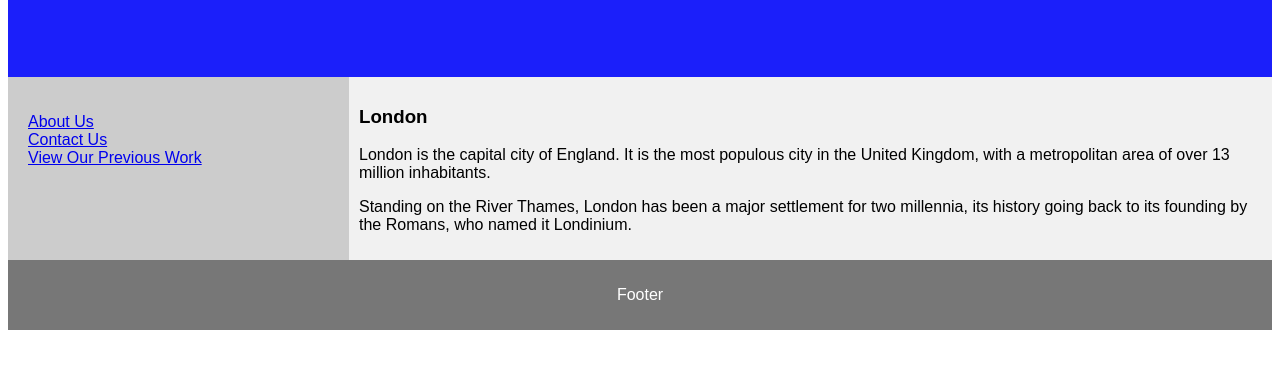
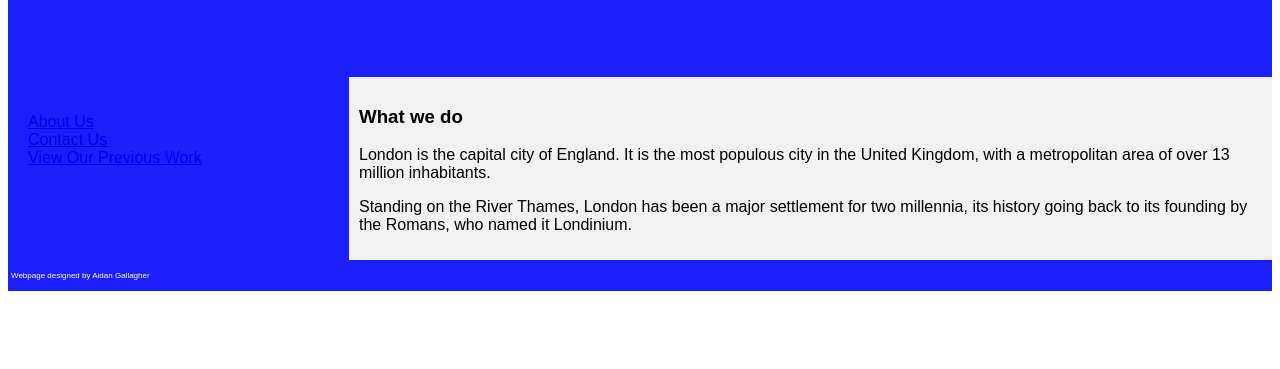
Before and after one commit to aidan1888/Xcessive-draft, a plain HTML site: page index.html in a window 1280 px wide. Shown: the part 355-724 px from the top of the page. Drawn offline with Linux system fonts and the light colour scheme.

Commit message:
added webpages

```diff
--- a/index.html
+++ b/index.html
@@ -17,23 +17,23 @@
 <section>
   <nav>
     <ul>
-      <li><a href="#">About Us</a></li>
+      <li><a href="index2.html">About Us</a></li>
 
-      <li><a href="#">Contact Us</a></li>
+      <li><a href="index3.html">Contact Us</a></li>
 
-      <li><a href="#">View Our Previous Work</a></li>
+      <li><a href="index4.html">View Our Previous Work</a></li>
     </ul>
   </nav>
 
   <article>
-    <h1>London</h1>
+    <h1>What we do</h1>
     <p>London is the capital city of England. It is the most populous city in the  United Kingdom, with a metropolitan area of over 13 million inhabitants.</p>
     <p>Standing on the River Thames, London has been a major settlement for two millennia, its history going back to its founding by the Romans, who named it Londinium.</p>
   </article>
 </section>
 
 <footer>
-  <p>Footer</p>
+  <p>Webpage designed by Aidan Gallagher</p>
 </footer>
 
 </body>
--- a/style.css
+++ b/style.css
@@ -26,7 +26,7 @@
     -webkit-flex: 1;
     -ms-flex: 1;
     flex: 1;
-    background: #ccc;
+    background: rgb(27, 31, 250);
     padding: 20px;
   }
 
@@ -47,10 +47,11 @@
 
   /* Style the footer */
   footer {
-    background-color: #777;
-    padding: 10px;
-    text-align: center;
+    background-color: rgb(27, 31, 250);
+    padding: 3px;
+    text-align: left;
     color: white;
+    font-size: 8px;
   }
 
   /* Responsive layout - makes the menu and the content (inside the section) sit on top of each other instead of next to each other */
```
Also changed, not shown: index2.html (added), index3.html (added), index4.html (added).
